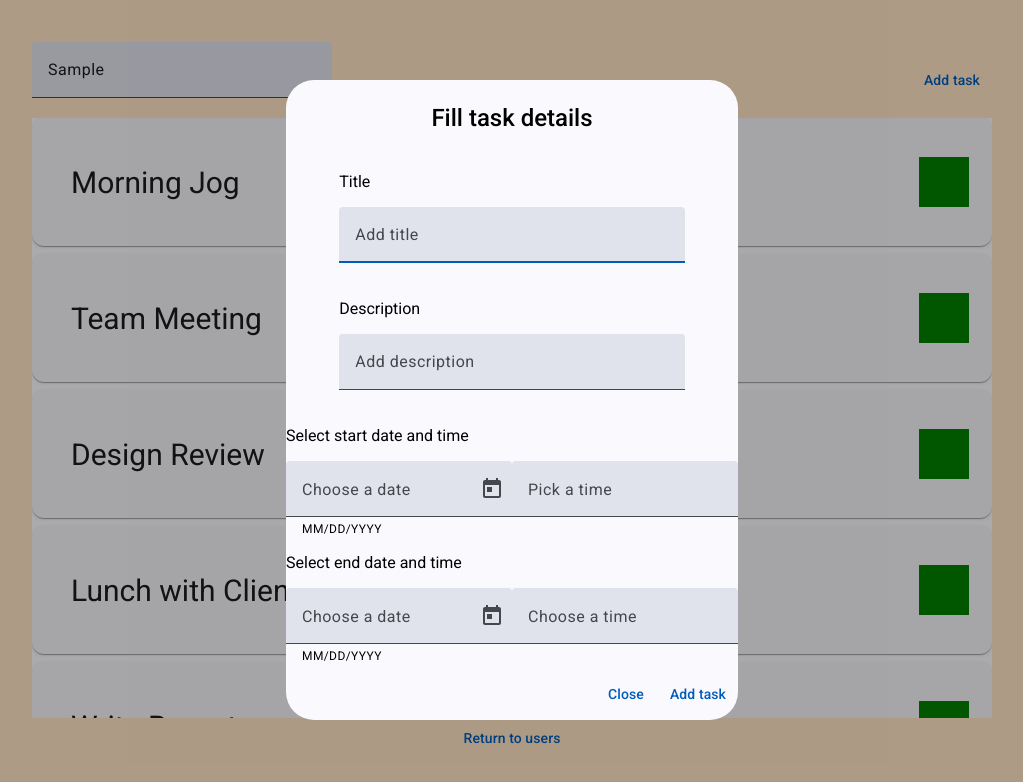
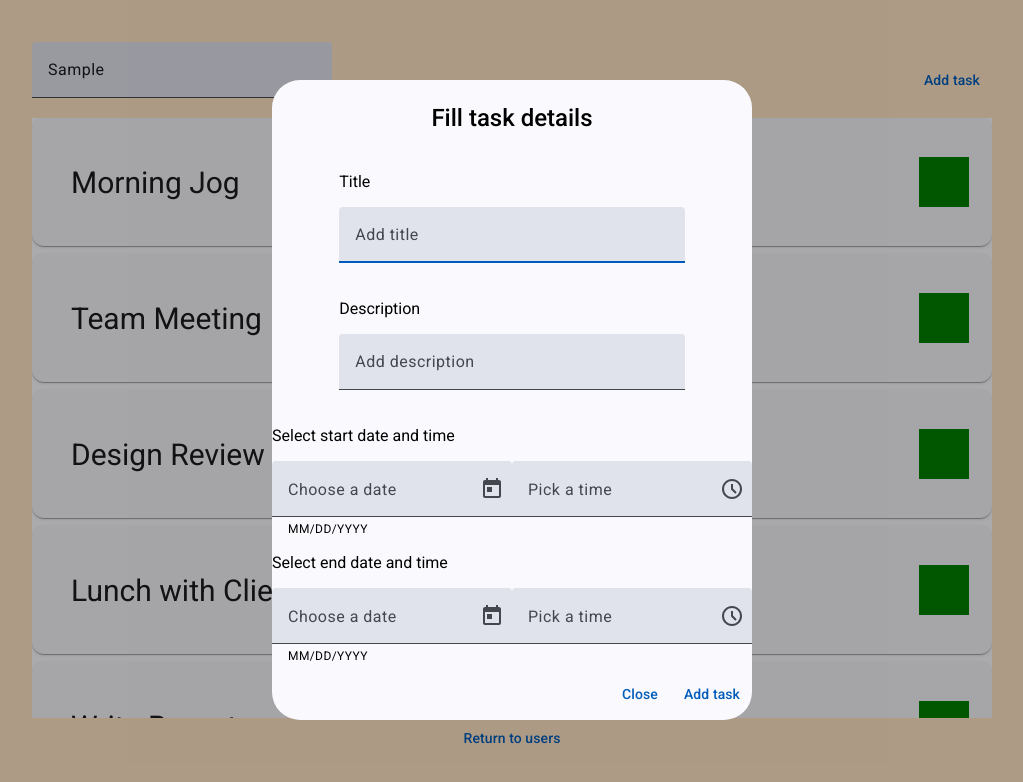
Before and after one commit to abanardi/angular-task-app, an Angular app: page /tasks in a window 1280 px wide. Both pictures are taken after typing "Sample" into the empty fields and a click on the button "Add task". Shown: the top 782 px of the page, without its empty margins (128-1151 px from the left). Built offline with nearby package versions, Linux system fonts and the light colour scheme.

Commit message:
Added time controls to add task dialog

```diff
--- a/src/app/components/add-task-dialog/add-task-dialog.component.html
+++ b/src/app/components/add-task-dialog/add-task-dialog.component.html
@@ -35,7 +35,12 @@
         </mat-form-field>
         <mat-form-field class="datetime-form">
           <mat-label>Pick a time</mat-label>
-          <input matInput />
+          <input matInput [matTimepicker]="startTimePicker" />
+          <mat-timepicker-toggle
+            matIconSuffix
+            [for]="startTimePicker"
+          ></mat-timepicker-toggle>
+          <mat-timepicker #startTimePicker />
         </mat-form-field>
       </div>
     </div>
@@ -54,28 +59,16 @@
           <mat-datepicker #endDatePicker></mat-datepicker>
         </mat-form-field>
         <mat-form-field class="datetime-form">
-          <mat-label>Choose a time</mat-label>
-          <input matInput />
+          <mat-label>Pick a time</mat-label>
+          <input matInput [matTimepicker]="endTimePicker" />
+          <mat-timepicker-toggle
+            matIconSuffix
+            [for]="endTimePicker"
+          ></mat-timepicker-toggle>
+          <mat-timepicker #endTimePicker />
         </mat-form-field>
       </div>
     </div>
-
-    <!-- <div class="add-date-range">
-      <p class="title-text">Select Date Range</p>
-      <mat-form-field>
-        <mat-label>Enter a date range</mat-label>
-        <mat-date-range-input [rangePicker]="picker">
-          <input matStartDate placeholder="Start date" />
-          <input matEndDate placeholder="End date" />
-        </mat-date-range-input>
-        <mat-hint>MM/DD/YYYY - MM/DD/YYYYY</mat-hint>
-        <mat-datepicker-toggle
-          matIconSuffix
-          [for]="picker"
-        ></mat-datepicker-toggle>
-        <mat-date-range-picker #picker></mat-date-range-picker>
-      </mat-form-field>
-    </div> -->
   </div>
 
   <div class="buttons">
--- a/src/app/components/add-task-dialog/add-task-dialog.component.ts
+++ b/src/app/components/add-task-dialog/add-task-dialog.component.ts
@@ -5,7 +5,7 @@ import { MatFormFieldModule } from '@angular/material/form-field';
 import { MatInputModule } from '@angular/material/input';
 import { MatDatepickerModule } from '@angular/material/datepicker';
 import { provideNativeDateAdapter } from '@angular/material/core';
-// import { MatTimepickerModule } from '@angular/material/timepicker';
+import { MatTimepickerModule } from '@angular/material/timepicker';
 
 @Component({
     selector: 'app-add-task-dialog',
@@ -14,7 +14,7 @@ import { provideNativeDateAdapter } from '@angular/material/core';
         MatFormFieldModule,
         MatInputModule,
         MatDatepickerModule,
-        // MatTimepickerModule,
+        MatTimepickerModule,
     ],
     providers: [provideNativeDateAdapter()],
     templateUrl: './add-task-dialog.component.html',
```
